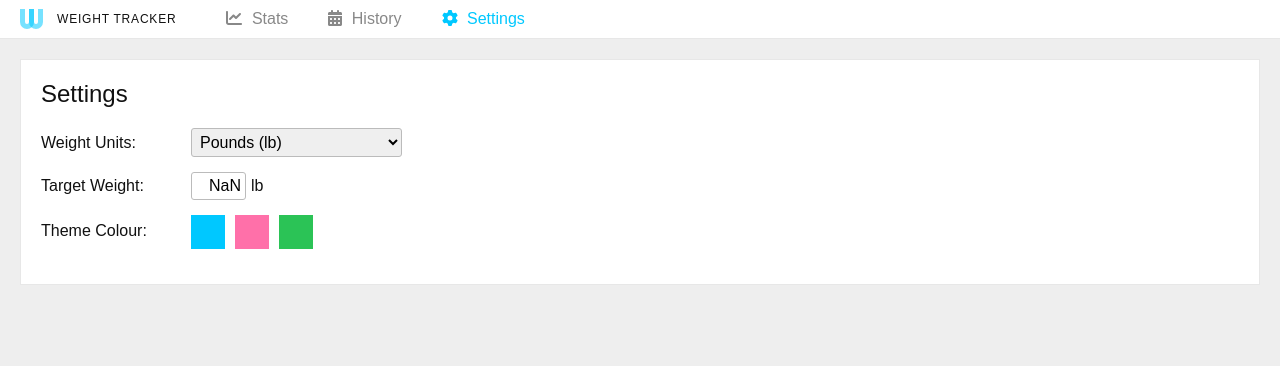
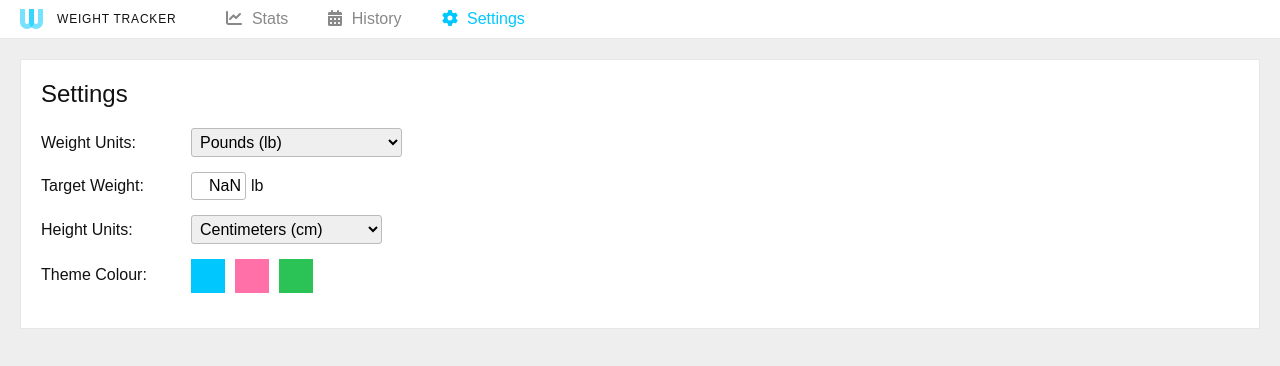
Before and after one commit to tomfletch/weight-tracker, a React (Create React App) app: page /settings in a window 1280 px wide. Shown: the top 366 px of the page. Built offline with nearby package versions, Linux system fonts and the light colour scheme.

Commit message:
Create height context and unit setting

```diff
--- a/src/App.tsx
+++ b/src/App.tsx
@@ -3,16 +3,17 @@ import Header from './components/Header/Header';
 import StatsPage from './pages/StatsPage/StatsPage';
 import HistoryPage from './pages/HistoryPage/HistoryPage';
 import SettingsPage from './pages/SettingsPage/SettingsPage';
+import { SettingsProvider } from './context/SettingsContext';
 import { WeightProvider } from './context/WeightContext';
-import { SettingsProvider } from './context/SettingsContext';
+import { HeightProvider } from './context/HeightContext';
 import './index.css';
 
 
 function App() {
-
   return (
     <SettingsProvider>
       <WeightProvider>
+        <HeightProvider>
           <Router>
             <div className="App">
               <Header />
@@ -23,6 +24,7 @@ function App() {
               </Routes>
             </div>
           </Router>
+        </HeightProvider>
       </WeightProvider>
     </SettingsProvider>
   );
--- /dev/null
+++ b/src/context/HeightContext.tsx
@@ -0,0 +1,42 @@
+import { createContext } from 'react';
+import useLocalStorage from '../hooks/useLocalStorage';
+
+export enum HeightUnit {
+  CM = 'CM',
+  FT_IN = 'FT_IN',
+  IN = 'IN',
+};
+
+interface HeightContextInterface {
+  heightUnit: HeightUnit;
+  setHeightUnit: (heightUnit: HeightUnit) => void;
+  height: number | null;
+  setHeight: (height: number | null) => void;
+};
+
+const HeightContext = createContext<HeightContextInterface>({} as HeightContextInterface);
+
+interface Props {
+  children?: React.ReactNode
+};
+
+export function HeightProvider({ children }: Props) {
+  const [heightUnit, setHeightUnit] = useLocalStorage('heightUnit', HeightUnit.CM);
+  const [height, setHeight] = useLocalStorage('height', null);
+
+  const contextValue = {
+    heightUnit,
+    setHeightUnit,
+    height,
+    setHeight,
+  };
+
+  return (
+    <HeightContext.Provider value={contextValue}>
+      {children}
+    </HeightContext.Provider>
+  )
+}
+
+
+export default HeightContext;
--- a/src/pages/SettingsPage/SettingsPage.tsx
+++ b/src/pages/SettingsPage/SettingsPage.tsx
@@ -1,5 +1,6 @@
 import { useCallback, useContext } from 'react';
 import WeightInput from '../../components/WeightInput/WeightInput';
+import HeightContext, { HeightUnit } from '../../context/HeightContext';
 import SettingsContext from '../../context/SettingsContext';
 import WeightContext, { WeightUnit } from '../../context/WeightContext';
 import ColourSelect from './ColourSelect/ColourSelect';
@@ -11,9 +12,16 @@ const weightUnitOptions = [
   {key: WeightUnit.KGS, name: 'Kilograms (kg)'},
 ];
 
+const heightUnitOptions = [
+  {key: HeightUnit.CM, name: 'Centimeters (cm)'},
+  {key: HeightUnit.FT_IN, name: 'Feet and Inches (ft, in)'},
+  {key: HeightUnit.IN, name: 'Inches (in)'},
+];
+
 function SettingsPage() {
   const { weightUnit, setWeightUnit, weightTargetKgs, setWeightTargetKgs } = useContext(WeightContext);
   const { accentColour, setAccentColour } = useContext(SettingsContext);
+  const { heightUnit, setHeightUnit } = useContext(HeightContext);
 
   const onTargetWeightChange = useCallback((weight: number | null) => {
     if (!weight) return;
@@ -23,6 +31,11 @@ function SettingsPage() {
   const onWeightUnitChange = (weightUnitStr: string) => {
     const newWeightUnit: WeightUnit = WeightUnit[weightUnitStr as keyof typeof WeightUnit];
     setWeightUnit(newWeightUnit);
+  };
+
+  const onHeightUnitChange = (heightUnitStr: string) => {
+    const newHeightUnit: HeightUnit = HeightUnit[heightUnitStr as keyof typeof HeightUnit];
+    setHeightUnit(newHeightUnit);
   };
 
   return (
@@ -42,6 +55,14 @@ function SettingsPage() {
           <WeightInput id="target-weight" weight={weightTargetKgs} onChange={onTargetWeightChange} />
         </div>
         <div className={styles.field}>
+          <label htmlFor="height-units">Height Units:</label>
+          <select id="height-units" value={heightUnit} onChange={(e) => onHeightUnitChange(e.target.value)}>
+            {heightUnitOptions.map((option) => (
+              <option key={option.key} value={option.key}>{option.name}</option>
+            ))}
+          </select>
+        </div>
+        <div className={styles.field}>
           <label>Theme Colour:</label>
           <ColourSelect value={accentColour} onChange={setAccentColour} />
         </div>
```
Lines whose indentation alone changed are shown as unchanged.
